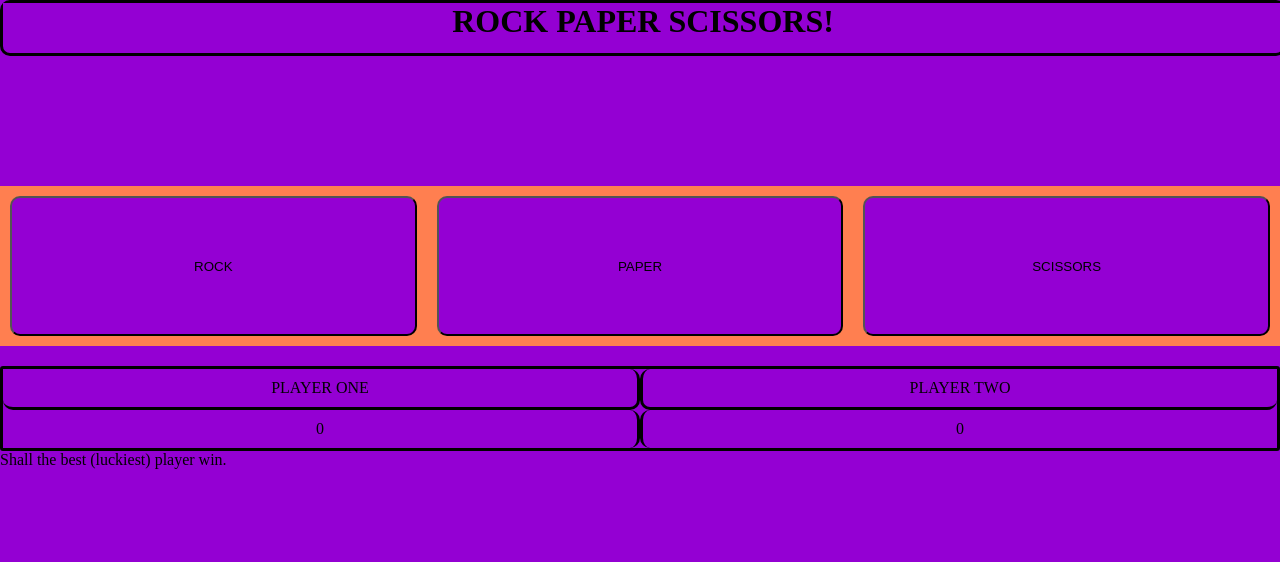
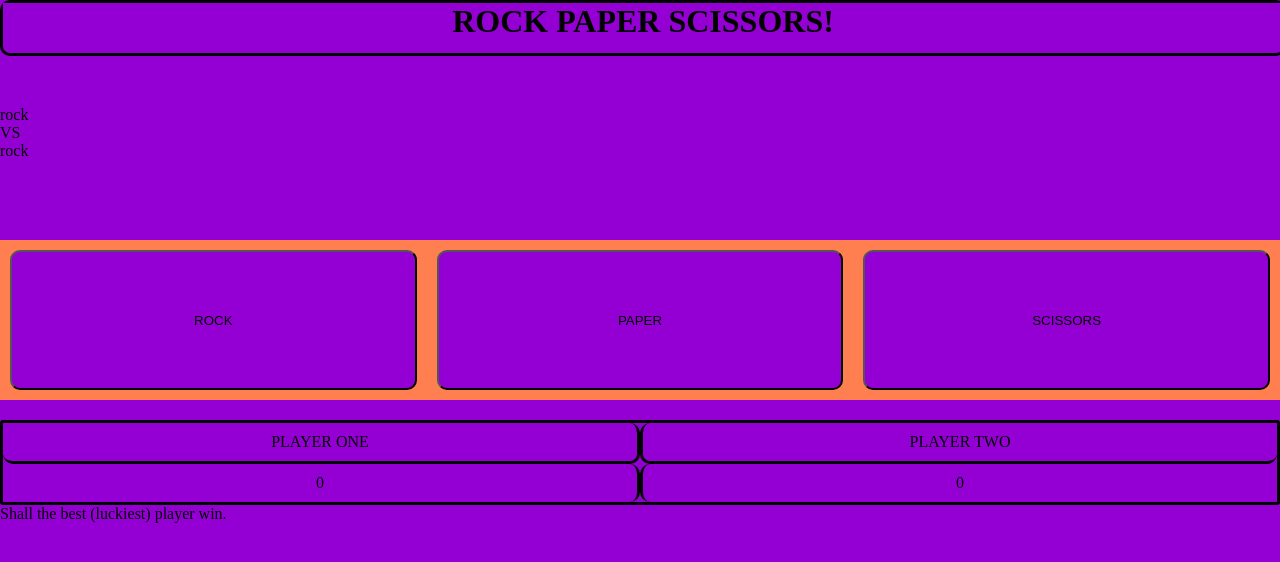
Before and after one commit to loud3stsil3nce/rockpaperscissors, a plain HTML site: page index.html in a window 1280 px wide. Both pictures are taken after a click on the button "ROCK". Drawn offline with Linux system fonts and the light colour scheme.

Commit message:
Added container div to display player and computer choices after each round. Container div in HTML file, with three child elements, which are selected in script file and text-altered after each round.

```diff
--- a/index.html
+++ b/index.html
@@ -13,6 +13,12 @@
         </div>
 
         <div class="gameInquiry"></div>
+
+        <div class="statContainer">
+        <div class="playerChose"></div>
+        <p class="vs">VS</p>
+        <div class="compChose"></div>
+        </div>
 
         <div class="buttonContainer">
 
--- a/script.js
+++ b/script.js
@@ -5,13 +5,7 @@ let playerScore = 0
 
 
 
-
-
-
-
-
-
-
+// trouble code:
 
 
 
@@ -93,8 +87,23 @@ Winner.textContent = "Shall the best (luckiest) player win.";
 
 };
 
+
+playerChose.textContent = `${playerAnswer}`;
+compChose.textContent = `${computerSelection}`;
 } //end of playRound function
 
+
+const statusBox = document.querySelector('.statContainer');
+const vs = document.querySelector('.vs');
+const playerChose = document.querySelector('.playerChose');
+const compChose = document.querySelector('.compChose');
+
+
+//const playerChose = document.createElement('p');
+//const compChose = document.createElement('p');
+
+//statusBox.insertBefore(playerChose, vs)
+//statusBox.appendChild(compChose);
 
 
 const rockButton = document.querySelector('#button1');
```
